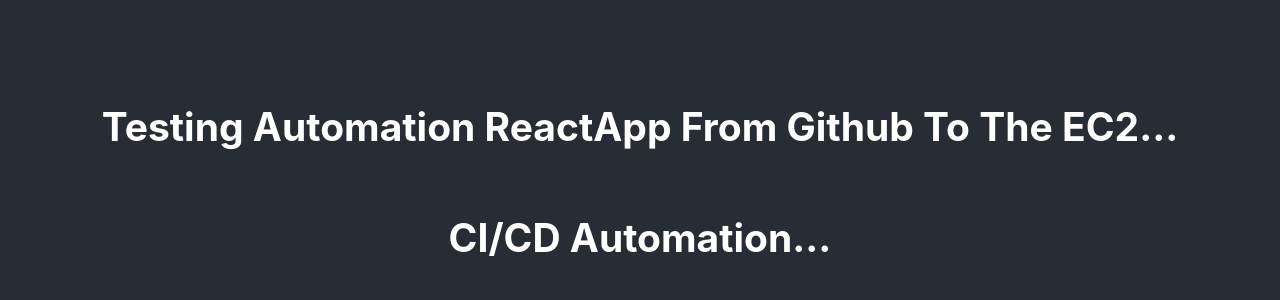
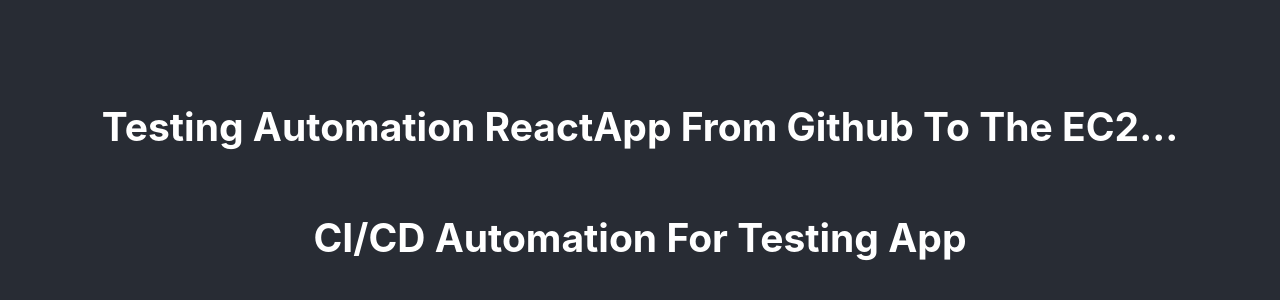
Before and after one commit to hintonbrothers/testing.reactapp, a React (Create React App) app: page / in a window 1280 px wide. Shown: the part 218-518 px from the top of the page. Built offline with nearby package versions, Linux system fonts and the light colour scheme.

Commit message:
committing

```diff
--- a/src/App.js
+++ b/src/App.js
@@ -4,7 +4,7 @@
     return (<div className="App">
         <header className="App-header">
             <h2>Testing Automation ReactApp From Github To The EC2...</h2>
-            <h2>CI/CD Automation...</h2>
+            <h2>CI/CD Automation For Testing App</h2>
         </header>
     </div>);
 }
```
